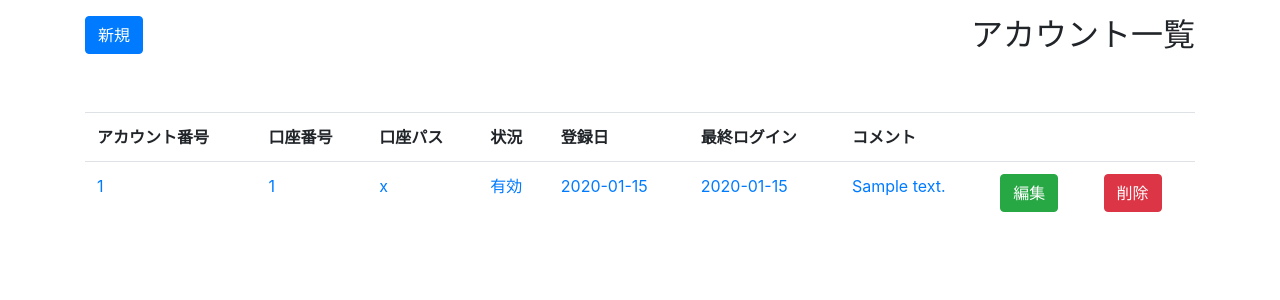
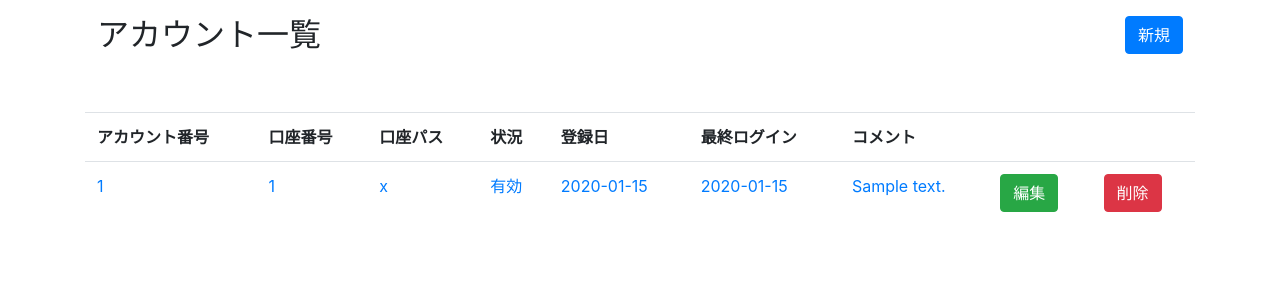
Before and after one commit to var-demiurgos/social-trading, a Django app: page /trade/account/list in a window 1280 px wide. Shown: the top 300 px of the page. Run offline with Django 3.2, Linux system fonts and the light colour scheme; tables that the repository leaves empty hold one stand-in row (values such as "Sample post"); some libraries are stand-ins or nearby versions.

Commit message:
make it better

```diff
--- a/SocialTrade/templates/trade/account.html
+++ b/SocialTrade/templates/trade/account.html
@@ -2,8 +2,8 @@
 {% load static %}
 {% block content %}
 	<div class="menu">
+		<h2>アカウント一覧</h2>
 		<div class="new"><a href="{% url 'trade:create' %}"><button type="submit" class="btn btn-primary btn-block">新規</button></a></div>
-		<h2>アカウント一覧</h2>
 	</div>
 	<table class="table">
 	<tr class="table__head">
@@ -51,6 +51,7 @@
 		.menu{
 			display: flex;
 			justify-content: space-between;
+			margin:0.75rem;
 		}
 	</style>
 
```
